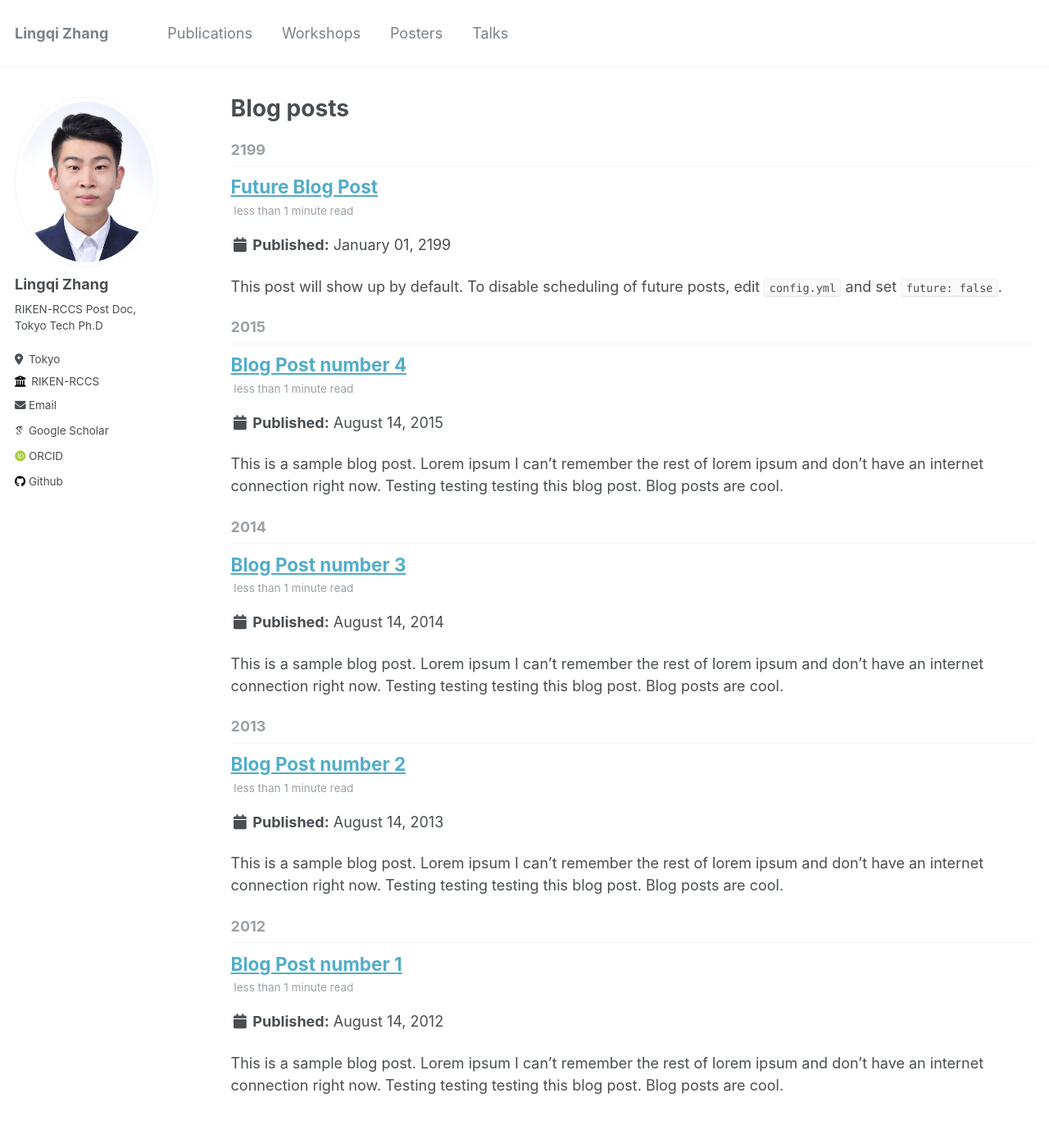
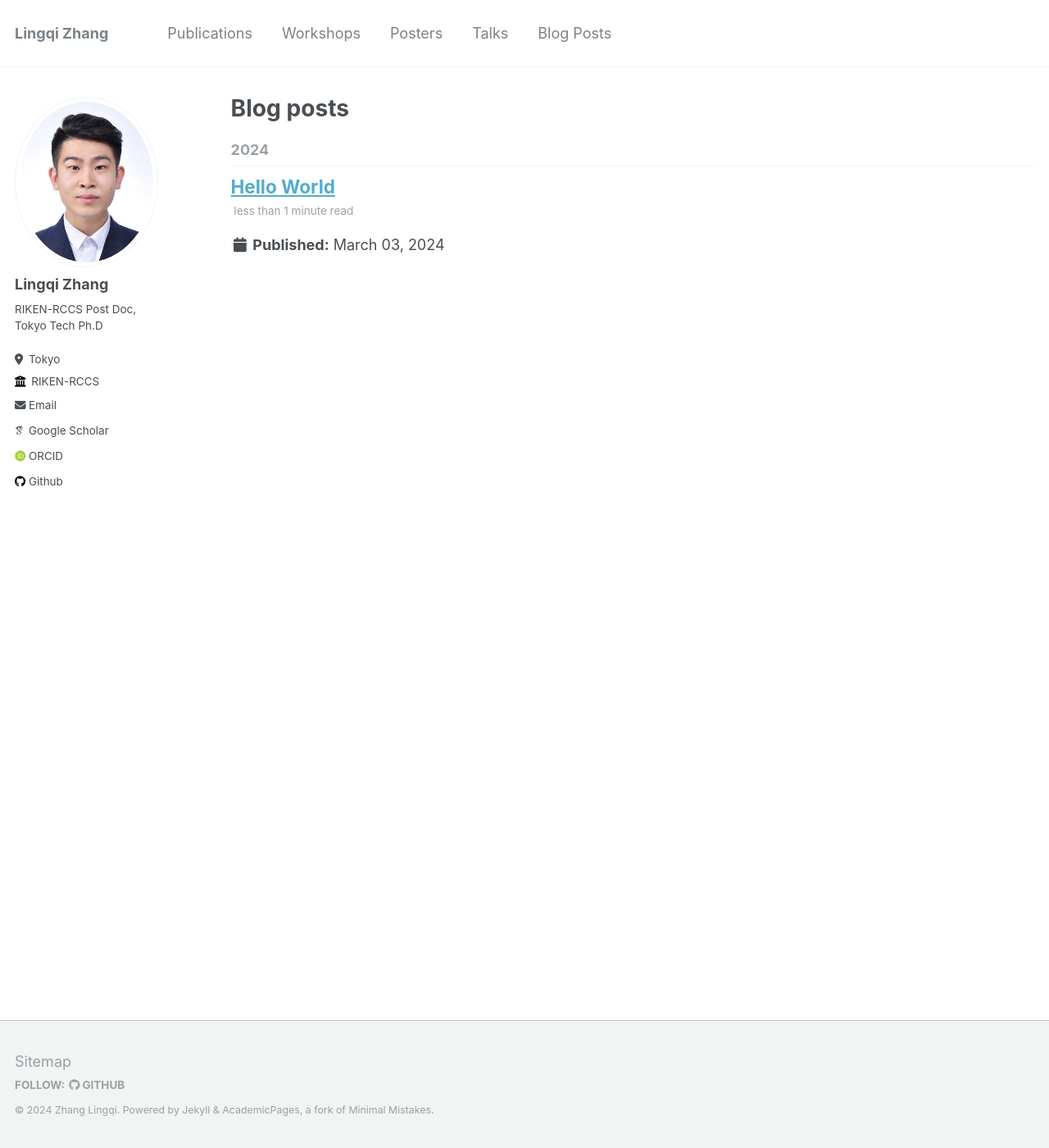
Before and after one commit to lingqizhang/lingqizhang.github.io, a Jekyll site: the page built from _pages/year-archive.html, in a window 1280 px wide and 1400 px high. Shown: the whole window at 82% size. Built offline with Jekyll 4.4.1, drawn with Linux system fonts in a browser that asks for light colours; some web fonts are replaced.

Commit message:
update blog

```diff
--- a/_data/navigation.yml
+++ b/_data/navigation.yml
@@ -20,8 +20,8 @@ main:
   # - title: "Portfolio"
   #   url: /portfolio/
 
-  # - title: "Blog Posts"
-  #   url: /year-archive/
+  - title: "Blog Posts"
+    url: /year-archive/
 
   # - title: "CV"
   #   url: /cv/
--- a/_includes/footer/custom.html
+++ b/_includes/footer/custom.html
@@ -1,3 +1,3 @@
 <!-- start custom footer snippets -->
-<!-- <a href="/sitemap/">Sitemap</a> -->
+<a href="/sitemap/">Sitemap</a>
 <!-- end custom footer snippets -->
--- a/_posts/2012-08-14-blog-post-1.md
+++ /dev/null
@@ -1,20 +0,0 @@
----
-title: 'Blog Post number 1'
-date: 2012-08-14
-permalink: /posts/2012/08/blog-post-1/
-tags:
-  - cool posts
-  - category1
-  - category2
----
-
-This is a sample blog post. Lorem ipsum I can't remember the rest of lorem ipsum and don't have an internet connection right now. Testing testing testing this blog post. Blog posts are cool.
-
-Headings are cool
-======
-
-You can have many headings
-======
-
-Aren't headings cool?
-------
--- a/_posts/2013-08-14-blog-post-2.md
+++ /dev/null
@@ -1,20 +0,0 @@
----
-title: 'Blog Post number 2'
-date: 2013-08-14
-permalink: /posts/2013/08/blog-post-2/
-tags:
-  - cool posts
-  - category1
-  - category2
----
-
-This is a sample blog post. Lorem ipsum I can't remember the rest of lorem ipsum and don't have an internet connection right now. Testing testing testing this blog post. Blog posts are cool.
-
-Headings are cool
-======
-
-You can have many headings
-======
-
-Aren't headings cool?
-------
--- a/_posts/2014-08-14-blog-post-3.md
+++ /dev/null
@@ -1,20 +0,0 @@
----
-title: 'Blog Post number 3'
-date: 2014-08-14
-permalink: /posts/2014/08/blog-post-3/
-tags:
-  - cool posts
-  - category1
-  - category2
----
-
-This is a sample blog post. Lorem ipsum I can't remember the rest of lorem ipsum and don't have an internet connection right now. Testing testing testing this blog post. Blog posts are cool.
-
-Headings are cool
-======
-
-You can have many headings
-======
-
-Aren't headings cool?
-------
--- /dev/null
+++ b/_posts/2024-03-03-hello-world.md
@@ -0,0 +1,35 @@
+---
+title: 'Hello World'
+date: 2024-03-03
+permalink: /posts/2024/03/hello-world/
+tags:
+  - Hello World
+---
+
+<!-- This is a sample blog post. Lorem ipsum I can't remember the rest of lorem ipsum and don't have an internet connection right now. Testing testing testing this blog post. Blog posts are cool. -->
+
+<!-- Headings are cool
+======
+
+You can have many headings
+======
+
+Aren't headings cool?
+------ -->
+
+Hello World
+======
+
+This is the hello world of this blog. I will occasionally post content on this personal website.
+
+Self Introduction
+======
+
+This is Lingqi Zhang. I am a Post Doc researcher at RIKEN-RCCS.
+My research topics mainly relate to parallel programming, especially with regards to GPUs. Some of the research has been published in top-tier conferences ([ICSs](https://dl.acm.org/doi/abs/10.1145/3577193.3593716), [IPDPS](https://ieeexplore.ieee.org/abstract/document/9139854), [SC](https://ieeexplore.ieee.org/abstract/document/9355256)). I have also collaborated on computer architecture-related research ([TACO](https://dl.acm.org/doi/full/10.1145/3629520), [IPDPS](https://ieeexplore.ieee.org/abstract/document/9460517)).
+
+As I joined RIKEN, my main research focus has shifted to applying AI in scientific research.
+
+Motivation
+======
+The intention of this blog is to post content related to topics I encounter during my research. While publishing papers remains my priority, not every topic I explore is suitable for academic publications. However, some of these themes hold value and are worth sharing nonetheless.
--- a/_posts/2199-01-01-future-post.md
+++ /dev/null
@@ -1,11 +0,0 @@
----
-title: 'Future Blog Post'
-date: 2199-01-01
-permalink: /posts/2012/08/blog-post-4/
-tags:
-  - cool posts
-  - category1
-  - category2
----
-
-This post will show up by default. To disable scheduling of future posts, edit `config.yml` and set `future: false`.
```
Also changed, not shown: _posts/2015-08-14-blog-post-4.md (deleted, +0 -20 lines).
